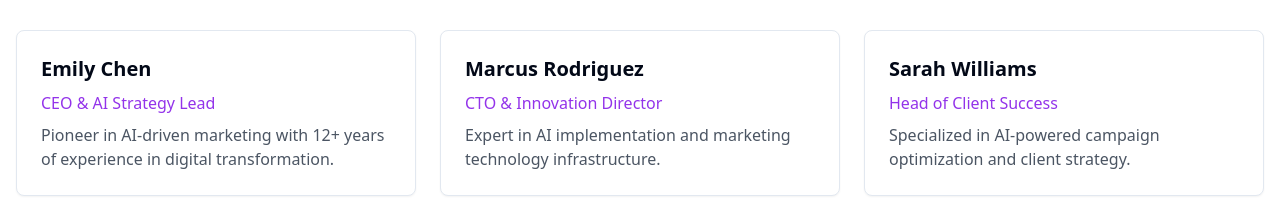
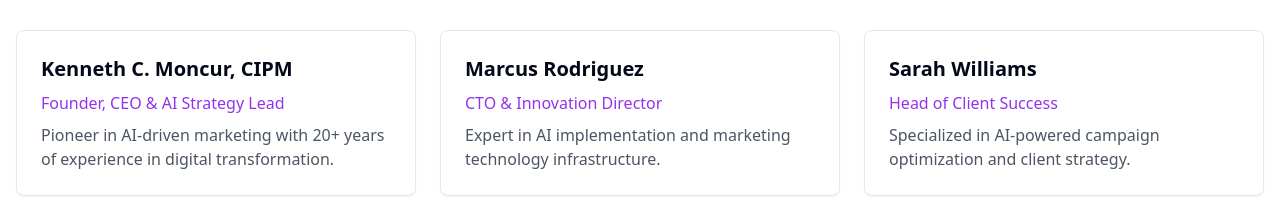
Before and after one commit to salutethegenius/kemisdigital-2027, a React (Vite) app in the folder client/: page /about in a window 1280 px wide. Shown: the part 825-1046 px from the top of the page. Built offline with nearby package versions, Linux system fonts and the light colour scheme; no server answers.

Commit message:
Agent query: Are the content recommendations displaying properly with more user-friendly error messages when JSON parsing fails?

```diff
--- a/client/src/components/recommendations/ContentRecommendations.tsx
+++ b/client/src/components/recommendations/ContentRecommendations.tsx
@@ -60,26 +60,17 @@ export default function ContentRecommendations() {
   useEffect(() => {
     const fetchRecommendations = async () => {
       try {
-        const prompt = `Generate exactly 3 AI marketing content recommendations as a JSON array for a user interested in ${user?.interests?.join(", ") || "AI marketing"}.
-Return ONLY a JSON array with no explanation text.
-Format:
+        const prompt = `Return ONLY a raw JSON array of 3 AI marketing recommendations for a user interested in ${user?.interests?.join(", ") || "AI marketing"}.
+No text before or after. Format must be exactly:
 [
   {
-    "title": "string (max 100 chars)",
-    "description": "string (max 200 chars)",
+    "title": string (100 chars max),
+    "description": string (200 chars max),
     "type": "article" | "video" | "webinar" | "tool",
-    "relevanceScore": number between 0 and 1
+    "relevanceScore": number (between 0 and 1)
   }
 ]
-
-Requirements:
-- Must return exactly 3 recommendations
-- Must be a valid JSON array (no wrapper object)
-- No additional text or explanations
-- Each title must be under 100 characters
-- Each description must be under 200 characters
-- Type must be one of: "article", "video", "webinar", "tool"
-- RelevanceScore must be between 0 and 1`;
+Ensure response contains only a valid JSON array.`;
 
         const response = await getChatbotResponse(prompt);
 
@@ -90,7 +81,8 @@ Requirements:
 
         try {
           // Remove any potential text before or after the JSON array
-          const jsonMatch = response.match(/\[.*\]/s);
+          // Attempt to extract only the JSON array using stricter regex
+          const jsonMatch = response.match(/^\[[\s\S]*\]$/);
           if (!jsonMatch) {
             throw new Error("No valid JSON array found in response");
           }
@@ -138,7 +130,11 @@ Requirements:
         } catch (error) {
           console.error("Failed to process recommendations:", error);
           setRecommendations(fallbackRecommendations);
-          setError(`Error processing recommendations: ${error.message}`);
+          const errorMessage = error instanceof Error ? error.message : 'Unknown error occurred';
+          const userFriendlyError = errorMessage.includes('JSON')
+            ? 'Unable to process recommendations. The AI response was not in the correct format.'
+            : 'Unable to process recommendations. Please try again later.';
+          setError(userFriendlyError);
 
           // Log detailed error information for debugging
           console.debug("Original response:", response);
--- a/client/src/pages/About.tsx
+++ b/client/src/pages/About.tsx
@@ -8,9 +8,9 @@ import { staggerChildren } from "@/lib/animations";
 export default function About() {
   const leadershipTeam = [
     {
-      name: "Emily Chen",
-      role: "CEO & AI Strategy Lead",
-      description: "Pioneer in AI-driven marketing with 12+ years of experience in digital transformation."
+      name: "Kenneth C. Moncur, CIPM",
+      role: "Founder, CEO & AI Strategy Lead",
+      description: "Pioneer in AI-driven marketing with 20+ years of experience in digital transformation."
     },
     {
       name: "Marcus Rodriguez",
```
